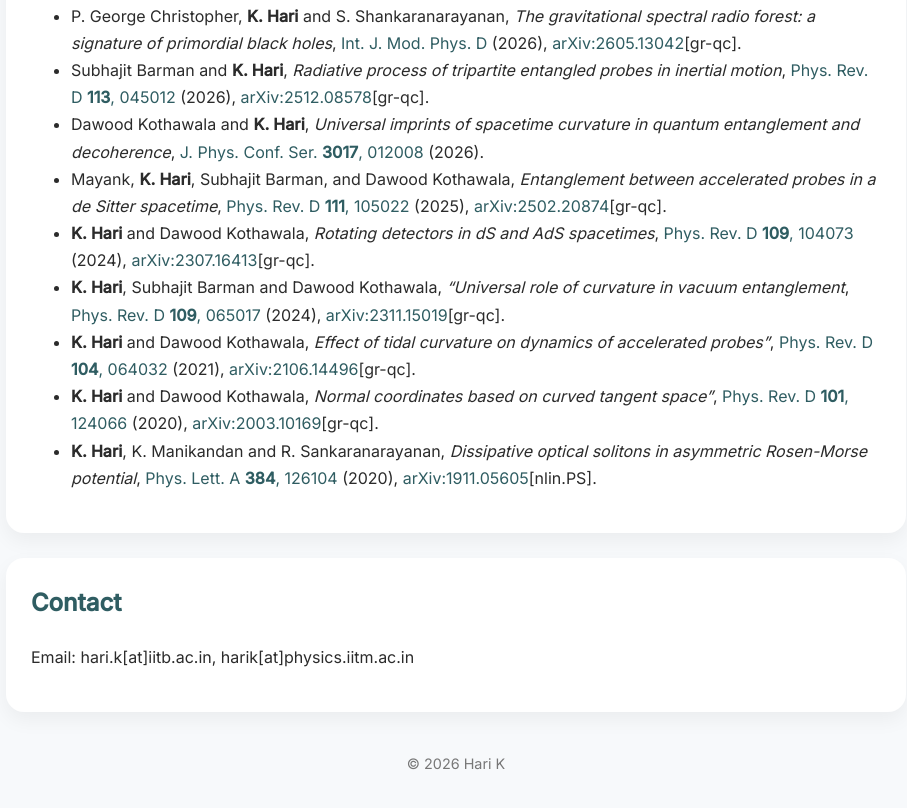
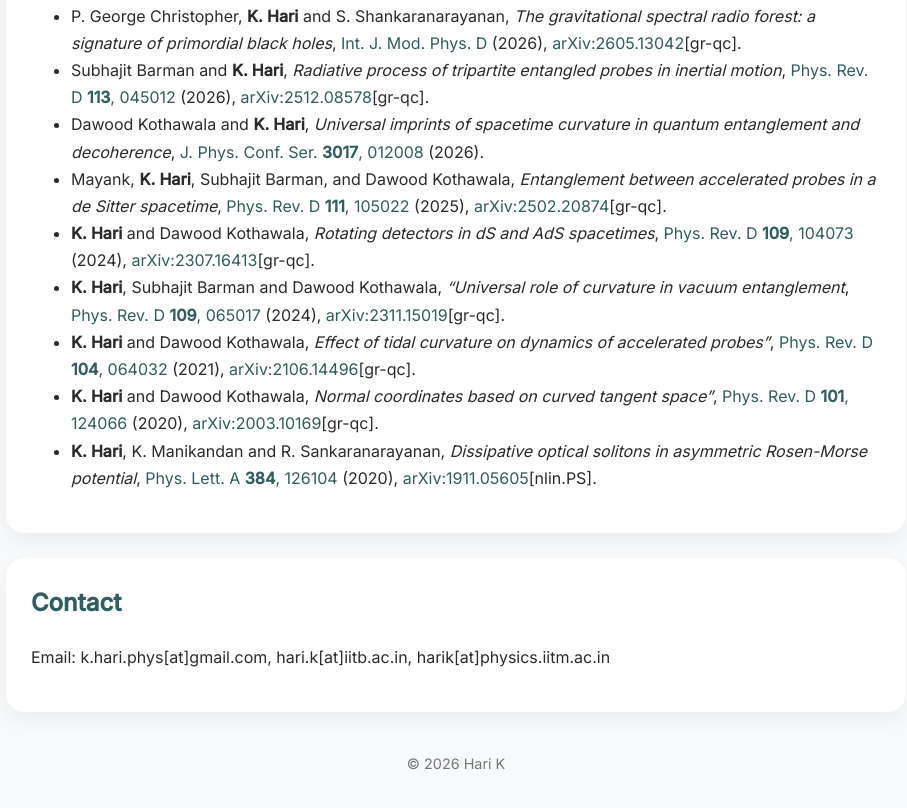
Before and after one commit to k-hari-phy/mywebsite, a plain HTML site: page index.html in a window 1280 px wide. Shown: the part 1405-2213 px from the top of the page, without its empty margins (184-1091 px from the left). Drawn offline with nearby package versions, Linux system fonts and the light colour scheme.

Commit message:
email updated

```diff
--- a/index.html
+++ b/index.html
@@ -195,7 +195,7 @@ h2 {
     <!-- CONTACT -->
     <div class="card">
         <h2>Contact</h2>
-        <p>Email: hari.k[at]iitb.ac.in, harik[at]physics.iitm.ac.in</p>
+        <p>Email: k.hari.phys[at]gmail.com, hari.k[at]iitb.ac.in, harik[at]physics.iitm.ac.in</p>
     </div>
 
 
```
